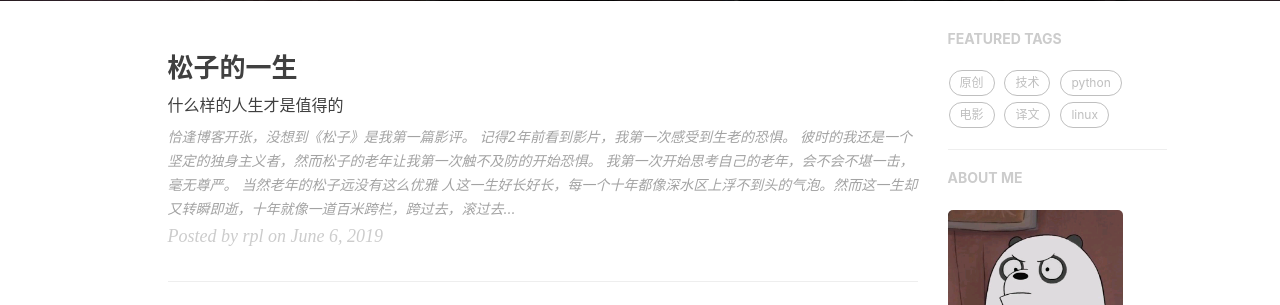
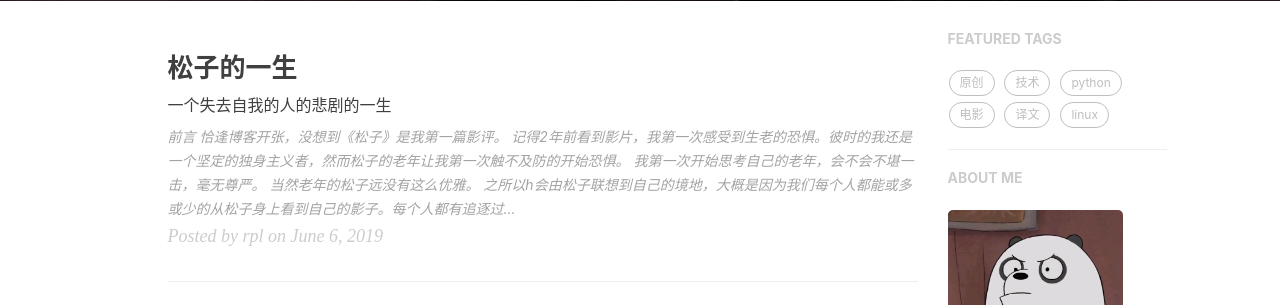
Before and after one commit to littleRpl/littleRpl.github.io, a Jekyll site: the page built from index.html, in a window 1280 px wide. Shown: the part 417-722 px from the top of the page. Built offline with Jekyll 4.4.1, drawn with Linux system fonts in a browser that asks for light colours; nearby versions of some CDN libraries; the list of posts is cut into pages by our own code; comment, search, counter and statistics services are not loaded; some of the changed lines change nothing that is shown.

Commit message:
更新松子markdwon

```diff
--- a/_config.yml
+++ b/_config.yml
@@ -91,7 +91,7 @@
 
 
 # Progressive Web Apps
-chrome-tab-theme-color: "#000000"
+chrome-tab-theme-color: "#FFFFFF"
 service-worker: true
 
 
--- a/_posts/2019-06-06-matsuko.md
+++ b/_posts/2019-06-06-matsuko.md
@@ -1,39 +1,34 @@
 ---
 layout:         post
 title:          "松子的一生"
-subtitle:       "什么样的人生才是值得的"
+subtitle:       "一个失去自我的人的悲剧的一生"
 date:           2019-06-06 17:00:00
 author:         "rpl"
-header-img: "img/post-life-of-matsuko/matsuko-bg.png"
+header-img:     "img/post-life-of-matsuko/matsuko-bg.png"
+catalog:        true
 tags:
-      - 原创
-      - 电影
+    - 原创
+    - 电影
 ---
 
+### 前言
 
 恰逢博客开张，没想到《松子》是我第一篇影评。
 
-记得2年前看到影片，我第一次感受到生老的恐惧。
-
-彼时的我还是一个坚定的独身主义者，然而松子的老年让我第一次触不及防的开始恐惧。
+记得2年前看到影片，我第一次感受到生老的恐惧。彼时的我还是一个坚定的独身主义者，然而松子的老年让我第一次触不及防的开始恐惧。
 
 我第一次开始思考自己的老年，会不会不堪一击，毫无尊严。
 
 ![老年诗歌照片](/img/post-life-of-matsuko/new_old2.png)
 
 
-当然老年的松子远没有这么优雅
+当然老年的松子远没有这么优雅。
 
 ![老年松子](/img/post-life-of-matsuko/fall.gif)
 
-人这一生好长好长，每一个十年都像深水区上浮不到头的气泡。然而这一生却又转瞬即逝，十年就像一道百米跨栏，跨过去，滚过去，爬过去，不过是时间的人质。
-
-之所以由松子联想到自己的境地，大概是会觉得有那么一点点相似吧。每个人都有追逐过爱情，也都有失而不得的时候，生命中总会有某些人让你卑微到失去自己，或者成为了某些人的winner。the winner takes it all（胜者为王），而松子一直都是个loser。
+之所以h会由松子联想到自己的境地，大概是因为我们每个人都能或多或少的从松子身上看到自己的影子。每个人都有追逐过爱情，也都有失而不得的时候，生命中总会有某些人让你卑微到失去自己，或者成为了某些人的winner。
 
 ![松子最美照](/img/post-life-of-matsuko/01.PNG)
-
-
-因此，我们每个人都能或多或少的从松子身上看到自己的影子。
 
 因为无论如何，生而为人，我们都是渴望被爱着。
 
@@ -49,12 +44,15 @@
 
 所以影片的本质是在讲述一个**失去自我**的人的悲剧的一生。
 
-影片的开始，松子处理学生旅店偷钱事件，为了能尽快脱身去洗澡，竟然说是自己偷的。我当时简直哭笑不得，这个细节确折射出松子性格上存在的巨大缺陷，松子觉得让大家都好过，尽快结束麻烦才是最重要的， 完全想不到这会给自己带来什么严重后果。
+
+###  正文
+
+影片的开始，松子处理学生旅店偷钱事件，为了能尽快脱身去洗澡，竟然说是自己偷的。这个细节确折射出松子性格上存在的巨大缺陷，松子觉得让大家都好过，尽快结束麻烦才是最重要的，完全想不到这会给自己带来什么严重后果。
 
 ![松子道歉动图](/img/post-life-of-matsuko/apologize.JPEG)
 
 
-**自我的缺失，导致我自防御的丧失**。 从之后松子经历的事也可以看出，松子完全没有自我防御的意识和能力。影片由此开始松子这荒诞的一生。
+**自我的缺失，导致我自防御能力的丧失**。 从之后松子经历的事也可以看出，松子完全没有自我防御的意识和能力。影片由此开始了松子这荒诞的一生。
 
 
 **父亲**是松子性格缺陷的罪魁祸首。
@@ -62,7 +60,9 @@
 ![父亲不笑照片](/img/post-life-of-matsuko/father.JPEG)
 
 
-自小，父亲便把所有慈爱给了小女儿九美，留给松子的只剩下严厉和冷漠。松子为了得到父亲的关注，便养成了一个习惯——做鬼脸逗父亲笑。
+自小，父亲便把所有慈爱给了羸弱的小女儿久美，留给松子的只剩下严厉和冷漠。
+
+而松子为了得到父亲的关注，便养成了一个习惯——做鬼脸逗父亲笑。
 
 ![松子鬼脸图](/img/post-life-of-matsuko/funny_young1.JPEG)
 ![松子鬼脸图](/img/post-life-of-matsuko/funny_young2.JPEG)
@@ -72,54 +72,60 @@
 
 正是这个习惯毁了松子的一生。
 
-自从第一次做鬼脸，得到父亲的关注之后，松子便经常用这种方式，表达自己。然而这无意间却是一种错误的引导。松子以为需要讨好才能得到他人的爱，而松子自小就缺爱。
+自从第一次做鬼脸，得到父亲的关注之后，松子便经常用这种方式，表现自己，逗父亲开心
 
-人生的前二十年，首要讨好的便是父亲了，上父亲中意的学校，做乖女儿，成为老师。松子以此不断的获得父亲的认可。这是一种奖励反馈机制，而松子却丢失了自我。松子不知道自己本来就是珍贵的，她认为只有达到别人的期望，自己的存在价值。
+人生的前二十年，上父亲中意的学校，做乖女儿，成为老师。松子以此不断的获得父亲的认可。
 
-导致松子无法正确认识自己，爱自己， 接纳自己
+这种无意间的奖励反馈机制，不断暗示着松子，只有达到别人的期望，自己的存在才有价值，才能得到爱。同时也在不断的弱化松子的自我。
 
-被学校辞退加之前与妹妹的冲突，松子无法面对父亲，选择逃离。
 
-![松子骑车离家出走图](/img/post-life-of-matsuko/escape.gif)
+父亲把久美看的太重了，他认为么久美命不久矣，再分给松子一点点爱都是罪恶。
 
-松子深爱着赢弱的妹妹，同时嫉妒着妹妹无条件拥有父亲全部的爱。从小到大，父爱的缺失，一瞬间松子要掐死妹妹得到父亲全部的爱。
+然而父亲把久美看的也太轻了，轻的连松子恋爱的喜悦都不能承受。（ps：好喜欢久美呀）
+
+![久美美图](/img/post-life-of-matsuko/cuthair.gif)
+
+父亲冰封松子的同时却也囚禁着久美，导致松子丢失自我，而久美郁郁而终。
+
+松子深爱着赢弱的妹妹，同时嫉妒妹妹什么都不用做却能拥有父亲全部的爱。从小到大，父爱的缺失，一瞬间松子要掐死妹妹得到父亲全部的爱。
 
 ![松子掐妹妹，动图](/img/post-life-of-matsuko/conflict.gif)
 
-父亲把久美看的太重，他认为么久美命不久矣，再分给松子一点点爱都是罪恶。然而父亲把久美看的也太轻，轻的连松子恋爱的喜悦都不能承受。父亲冰封松子的同时却也囚禁着久美，导致松子丢失自我，而久美郁郁而终。（ps：好喜欢久美呀）
 
-![久美美图](/img/post-life-of-matsuko/cuthair.gif)
+被学校辞退加之前与妹妹的冲突，松子仿佛失去她人生的全部筹码，全部价值，无法再面对父亲，选择逃离。
+
+![松子骑车离家出走图](/img/post-life-of-matsuko/escape.gif)
 
 
 如果说是父亲造成了松子性格上的缺陷，那么松子男友八女川的临死前留下的那句“生而为人，我很抱歉”，成了松子一生都在背负的原罪：**一切的失去，一切的苦难，都是自己不值得拥有，生而为人，我不值得的**。
 
 ![八川自杀图](/img/post-life-of-matsuko/8.gif)
 
-于是，此后遇到的每一个男人，都拼命抓住不放。没有自我的松子，分量总是那么轻，随随便便就倒在了地上，随随便便就拿出了自己所有的真心，随随便便就要生死相随。就像阿龙所说：松子的爱情，太过耀眼， 即觉得痛苦，又非常害怕。
-
+于是，此后遇到的每一个男人，都拼命抓住不放。没有自我的松子，分量总是那么轻，随随便便就倒在了地上，随随便便就拿出了自己所有的真心，随随便便就要生死相随。
 ![松子倒地动图](/img/post-life-of-matsuko/break.gif)
 
-可笑的是松子付出的越多，男人逃离的越疯狂。
+可笑的是松子付出的越多，男人逃离的越疯狂。就像阿龙所说：松子的爱情，太过耀眼， 即觉得痛苦，又非常害怕。
 
 ![阿龙逃离松子动图](/img/post-life-of-matsuko/runout.gif)
+
+因为失去的自我，是没有办法通过这些情爱来填补的。
+
 
 松子不明白为什么自己孤注一掷，努力去抓紧一切，反而去失去了所有。
 
 失去父亲，失去妹妹，失去朋友，为什么还是得不到，为什么没人爱？
 
-松子疯狂的在石板上写道：“生而为人，我很抱歉”
+也许是自己真的不值得，松子疯狂的在石板上写道：“生而为人，我很抱歉”
 
 ![松子石板图](/img/post-life-of-matsuko/sorry.gif)
 
-是自己不配得到吗？于是我们看到了晚年的松子：既然如此，就放弃自己吧。
+不配得到，那就不要再去妄想了。于是我们看到了晚年的松子：既然如此，就放弃自己吧。
 
 ![松子晚年家图](/img/post-life-of-matsuko/old_back.JPEG)
 
-最令人心疼的是， 精神错乱的松子，给幻想中的久美剪了一个漂亮的发型。松子终于找到了救赎自己的方法：为久美而活，然而生命却嘎然而止在那个夜晚。
+令人心疼的是，破灭的松子还是又一次的站了起来——为久美而活。然而生命却嘎然而止在那个夜晚。
 
-追逐了一生的松子，终于倒下了。
-
-松子倒下的周围，一片象征春日的小黄花正在盛开。
+追逐了一生，终于倒下了。松子倒下的周围，一片象征春日的小黄花正在盛开。
 
 ![松子死亡图， 小黄花 动图](/img/post-life-of-matsuko/deathflow.gif)
 
@@ -128,7 +134,10 @@
 
 ![miss](/img/post-life-of-matsuko/miss.gif)
 
-沿着河流，时间开始倒退，回到最初的家里，没有扮鬼脸，父亲却露出了笑容。
+原来追逐一生，还是有那么多人在乎自己。原来不用讨好，也有人爱自己。原来自己想象的那么不堪。
+
+
+沿着河流，时间开始倒退，回到最初的家里。松子回头，没有扮鬼脸，父亲却露出了笑容。
 
 ![松子无鬼脸图](/img/post-life-of-matsuko/backhead.gif)
 
@@ -137,24 +146,34 @@
 
 ![back home](/img/post-life-of-matsuko/backhome_01.gif)
 
-我回来了。
+是的，我回来了。
 
 追逐了一生，终于可以与自己和解了。
 
 
-躺在床上刷手机到眼睛睁不开，周围是混杂着衣服和外卖的各种垃圾。有时突然会感到自己只剩下这副身躯还没腐烂而已。但是你仍然会心怀信息，会再一次找到自己的珍贵。
+
+### 后记
+
+有人感慨松子生命力的顽强，在无数次打击中总能找到生命的希望。有人把松子的爱归为上帝之爱，因为只有上帝能如此无私的宽恕伤害自己的人并且去爱他。
+
+然而松子，到头来只是一个可怜之人。松子在追逐她的爱的同时，又忽略了多少真正爱她的人。"**哀其不幸，又怒其不争**"，大概会是每一个真正爱着松子的人的真实心理。
+
+松子从来看不到自己的宝贵，对于一个失去自我的人来说，松子百折不挠的生命力和溺水之人的求生欲无二差别。
+
+每个人都有自己的低谷，有时候躺在床上刷手机到眼睛睁不开，周围是混杂着衣服和外卖的各种垃圾，突然会感到自己只剩下这副身躯还没腐烂而已。
+
+但是要知道每个人都是独一无二的，每个人都值得被爱。就算没有人爱，你也可以爱你自己。
+
+因为， 你值得。
 
 最后《无问西东》里的一段话，用来结尾：
 
-“如果提前有机会了解了你们要面对的人生，不知道你们是否还勇气前来。<br>
-看见得和听到的，经常会令你们沮丧，世俗是这样强大，强大到生不出改变它们的念头来。<br>
+“如果提前有机会了解了你们要面对的人生，不知道你们是否还勇气前来。看见得和听到的，经常会令你们沮丧，世俗是这样强大，强大到生不出改变它们的念头来。
 
-可是如果有机会提前了解了你们的人生，知道青春也不过只有这些日子。<br>
-不知你们是否还会在意那些世俗希望你们在意的事情。<br>
-比如占有多少才更荣耀，拥有什么才能被爱。<br>
+可是如果有机会提前了解了你们的人生，知道青春也不过只有这些日子。不知你们是否还会在意那些世俗希望你们在意的事情。比如占有多少才更荣耀，拥有什么才能被爱。
 
-等你们长大，你们会因绿芽冒出土地而喜悦，会对初升的朝阳欢呼跳跃，也会给别人善意和温暖。<br>
-但是会在赞美别的生命的同时，常常，甚至永远地忘了自己的珍贵。<br>
+等你们长大，你们会因绿芽冒出土地而喜悦，会对初升的朝阳欢呼跳跃，也会给别人善意和温暖。但是会在赞美别的生命的同时，常常，甚至永远地忘了自己的珍贵。
 
-愿你被打击时，记起你的珍贵，抵抗恶意。<br>
+愿你被打击时，记起你的珍贵，抵抗恶意。
+
 愿你在迷茫时，坚信你的珍贵，爱你所爱，行你所行，听从你心，无问西东。”
```
Also changed, not shown: 2 other files.
